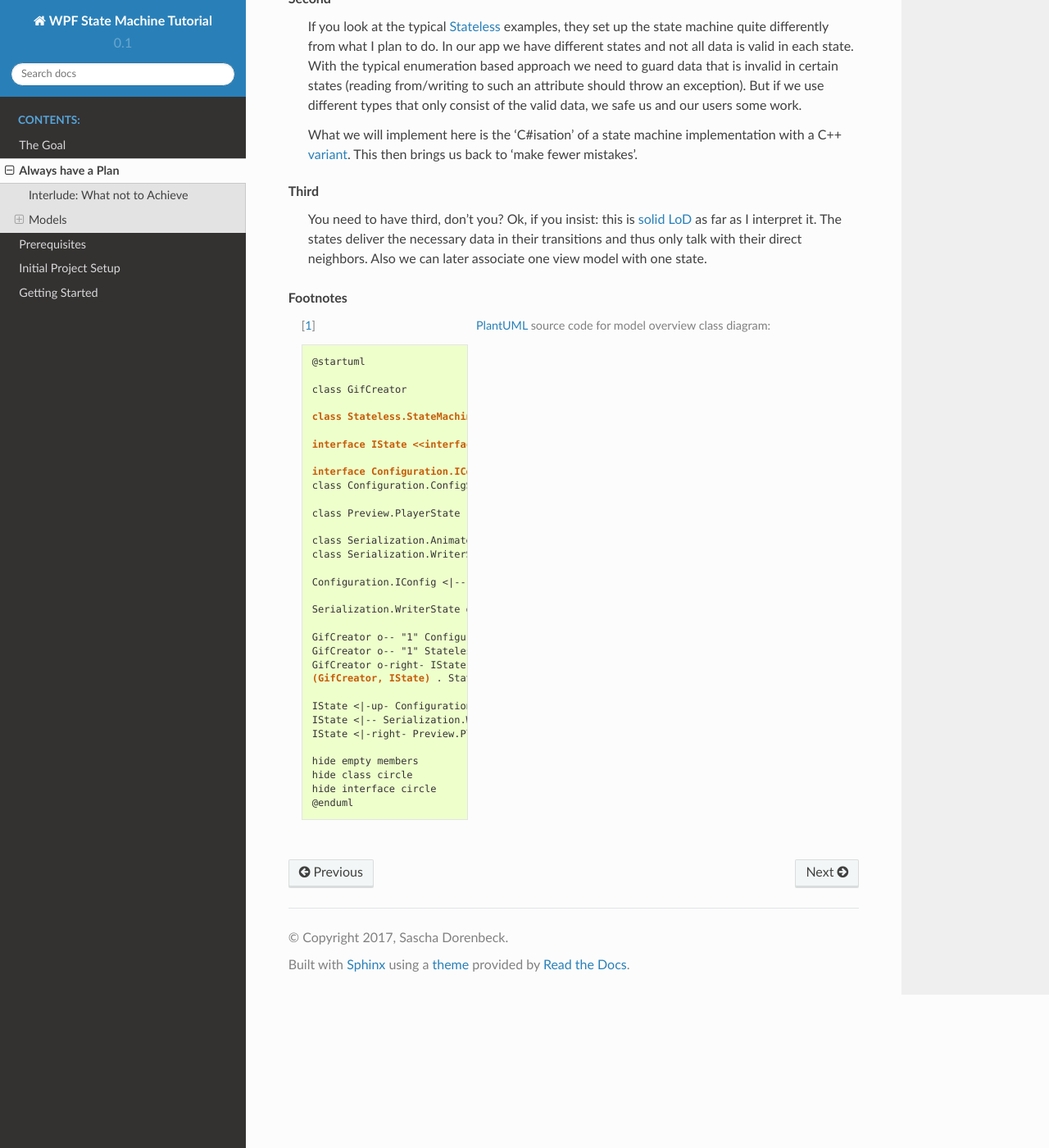
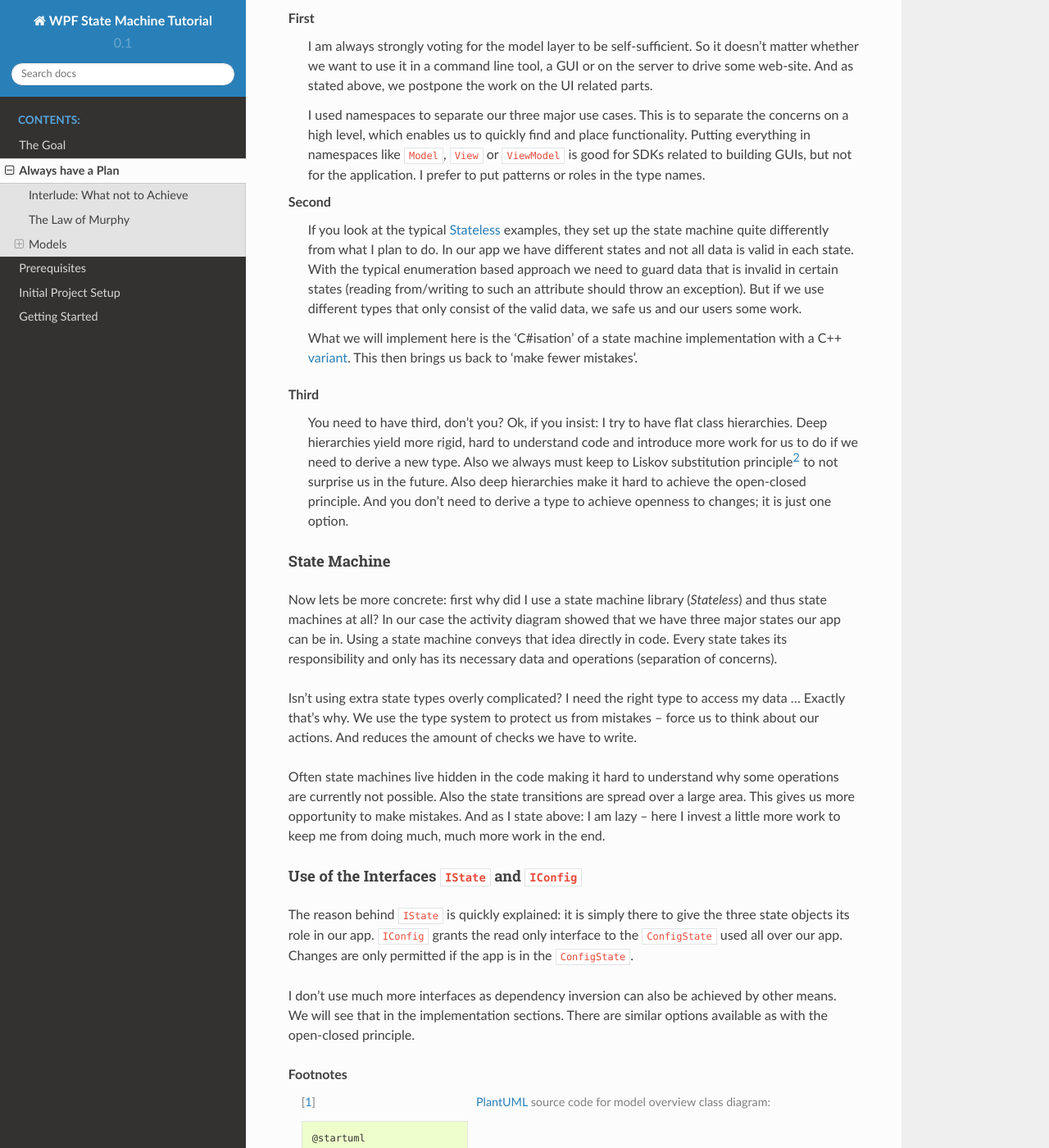
Before and after one commit to parsd/wpf-state-machine-tutorial, a Sphinx documentation site: the page built from doc/source/plan.rst, in a window 1280 px wide and 1400 px high, scrolled down 2187 px. Shown: the whole window at 82% size. Built offline with Sphinx 7.4.7 and the Read the Docs theme 2.0.0, drawn with Linux system fonts in a browser that asks for light colours; some of the changed text lies outside the part shown.

Commit message:
Improved the plan.

```diff
--- a/doc/source/getstarted.rst
+++ b/doc/source/getstarted.rst
@@ -32,7 +32,7 @@ Thanks to BumpKit_ we know what to code. So we can start writing our test right
 
 .. _LINQPad: https://www.linqpad.net/
 
-At first we want to keep things simple and the restriction was equally sized (meaning *width* and *height*) images. Thus our ``AnimatedGifWriter`` needs to store a collection of ``Frame``\ s having the same size. Also these frames need a ``TimeSpan`` specifying how long this frame is to be displayed.
+At first we want to keep things simple and the restriction was equally sized (meaning *width* and *height*) images. Thus our ``AnimatedGifWriter`` needs to store a collection of ``Frame``\ s having the same size. Also these frames need a ``TimeSpan`` specifying how long this frame is to be displayed. As implied by my wording a ``Frame`` is a simple storage type: only properties and no actions (methods).
 
 .. code-block:: csharp
 
--- a/doc/source/goal.rst
+++ b/doc/source/goal.rst
@@ -35,6 +35,8 @@ Saving
 The title of this tutorial spoils it a bit, but these sections will become the states of our state machine. I also kept the diagram relatively simple for this tutorial. Normally there would also be a repeat after the *Preview* section back to the *Configuration* section if we are not happy with the preview. Program exit is also possible everywhere. And what about errors …? Nah, nothing will ever go wrong! ☺
 
 .. rubric:: Footnotes
+
+.. [#chm] CHMs are html pages stored in one single file. The *Windows* CHM viewer uses *Internet Explorer* as its display engine.
 
 .. [#uc-src] PlantUML_ source code for use case diagram:
 
--- a/doc/source/plan.rst
+++ b/doc/source/plan.rst
@@ -23,14 +23,19 @@ Interlude: What not to Achieve
 
 |yinyang|
 
-In :doc:`goal` we talked about what we want to achieve – and when. But a good programmer should be an optimistic pessimist, a good natured realist. A pure optimist will produce an app with a very narrow happy path. A pure pessimist wouldn’t get anything done; and if it got done, it would be dull. Now we swap our hats and think about what could go wrong.
+In :doc:`goal` we talked about what we want to achieve – and when. But a good programmer should be an optimistic pessimist, a good natured realist. A pure optimist will produce an app with a very narrow happy path. A pure pessimist wouldn’t get anything done; and if it got done, it would be dull.
+
+We just want to write an app that simply creates animated GIFs -- nothing more. So we don't want image editing capabilities and to keep it simple no undo stack. Often programmers want to put too much in an app, which then does a lot of things … not so well. Also this often hides the idea behind the app and hinders the work flow. Think of browsers: they are our new operating systems. But you only see an address box a few buttons and a burger menu when you start.
+
+The Law of Murphy
+=================
 
 .. epigraph::
 
-   Nobody Expects the Spanish Inquisition |br|
-   -- Monty Python’s Flying Circus, Season 2 Episode 2
+   Anything that can go wrong will go wrong |br|
+   -- Edward A. Murphy jr.
 
-What definitely shouldn't happen is that the app crashes when it hits a bump. Also mutating into a zombie on a hiccup is also a no no. Off the top of my head, I can think of the following undesirables:
+Now we swap our hats and think about what could go wrong: What definitely shouldn't happen is that the app crashes when it hits a bump. Also mutating into a zombie on a hiccup is also a no no. Off the top of my head, I can think of the following undesirables:
 
 * File not found
 * File not an image
@@ -39,7 +44,7 @@ What definitely shouldn't happen is that the app crashes when it hits a bump. Al
 * Save location has not enough disk space
 * Out of memory (tough)
 
-After this quick brain storming session we can prepare and incorporate failure into our design!
+After this quick brain storming session we can prepare and incorporate failure into our implementation!
 
 Models
 ======
@@ -49,7 +54,7 @@ Models
 
    Overview class diagram for our models\ [#model-cd]_
 
-All of the above classes and namespaces except ``Stateless`` reside in the ``WpfStateMachineTutorial`` namespace. Our main class is ``GifCreator`` which also owns via associations the three state objects. Only the ``ConfigState`` is special as this is aggregated via its interface. I left the application namespace and the state associations out of the diagram to keep it readable. I also renamed the **Saving** group from the activities into ``Serialization`` (more programmer dialect). There will be more classes and interfaces in the end, but this should suffice to get started.
+All of the above classes and namespaces except ``Stateless`` reside in the ``WpfStateMachineTutorial`` namespace. Our main class is ``GifCreator`` which also owns via associations the three state objects. To keep the diagram readable I left out the aggregation of the three state types by the ``StateMachine<TState,TTrigger>``. Only the ``ConfigState`` is special as this is additionally aggregated via its interface. I omitted the application namespace for readability reasons. I also renamed the **Saving** group from the activities into ``Serialization`` (more programmer dialect). There will be more classes and interfaces in the end, but this should suffice to get started.
 
 But why …?
 ------------
@@ -69,9 +74,25 @@ Second
 .. _variant: https://www.youtube.com/watch?v=ojZbFIQSdl8&t=810s
 
 Third
-   You need to have third, don't you? Ok, if you insist: this is solid_ LoD_ as far as I interpret it. The states deliver the necessary data in their transitions and thus only talk with their direct neighbors. Also we can later associate one view model with one state.
+   You need to have third, don't you? Ok, if you insist: I try to have flat class hierarchies. Deep hierarchies yield more rigid, hard to understand code and introduce more work for us to do if we need to derive a new type. Also we always must keep to Liskov substitution principle\ [#liskov]_ to not surprise us in the future. Also deep hierarchies make it hard to achieve the open-closed principle. And you don't need to derive a type to achieve openness to changes; it is just one option.
 
 .. _LoD: https://en.wikipedia.org/wiki/Law_of_Demeter
+
+State Machine
+~~~~~~~~~~~~~
+
+Now lets be more concrete: first why did I use a state machine library (*Stateless*) and thus state machines at all? In our case the activity diagram showed that we have three major states our app can be in. Using a state machine conveys that idea directly in code. Every state takes its responsibility and only has its necessary data and operations (separation of concerns).
+
+Isn't using extra state types overly complicated? I need the right type to access my data … Exactly that's why. We use the type system to protect us from mistakes -- force us to think about our actions. And reduces the amount of checks we have to write.
+
+Often state machines live hidden in the code making it hard to understand why some operations are currently not possible. Also the state transitions are spread over a large area. This gives us more opportunity to make mistakes. And as I state above: I am lazy -- here I invest a little more work to keep me from doing much, much more work in the end.
+
+Use of the Interfaces ``IState`` and ``IConfig``
+~~~~~~~~~~~~~~~~~~~~~~~~~~~~~~~~~~~~~~~~~~~~
+
+The reason behind ``IState`` is quickly explained: it is simply there to give the three state objects its role in our app. ``IConfig`` grants the read only interface to the ``ConfigState`` used all over our app. Changes are only permitted if the app is in the ``ConfigState``.
+
+I don't use much more interfaces as dependency inversion can also be achieved by other means. We will see that in the implementation sections. There are similar options available as with the open-closed principle.
 
 .. rubric:: Footnotes
 
@@ -111,11 +132,14 @@ Third
       hide empty members
       hide class circle
       hide interface circle
+
       @enduml
 
 .. _PlantUML: http://plantuml.com/
 
 .. _Stateless: https://github.com/dotnet-state-machine/stateless
+
+.. [#liskov] Liskov substitution principle put simply is that derived types are a base type: is-a relationship.
 
 .. |br| raw:: html
 
```
Also changed, not shown: other parts of doc/source/goal.rst (+1 -1 lines).
